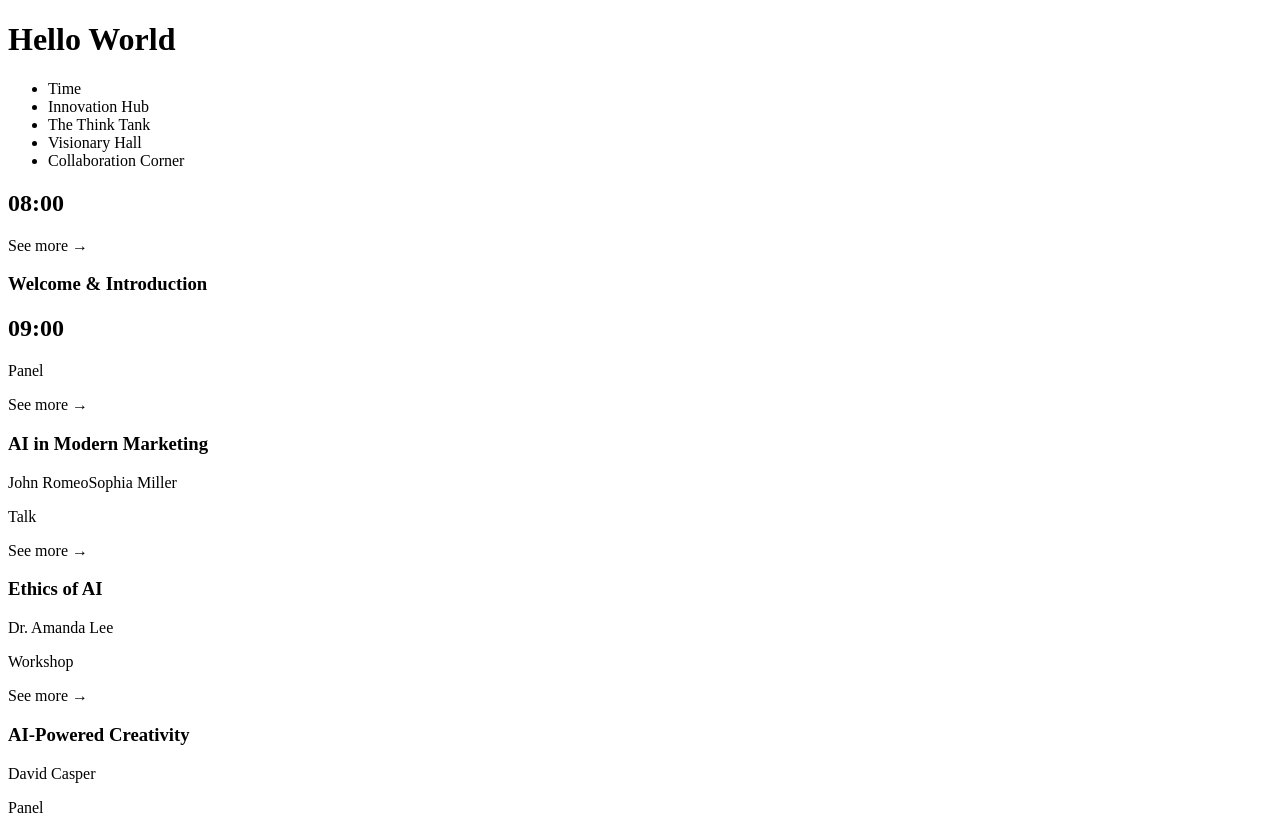
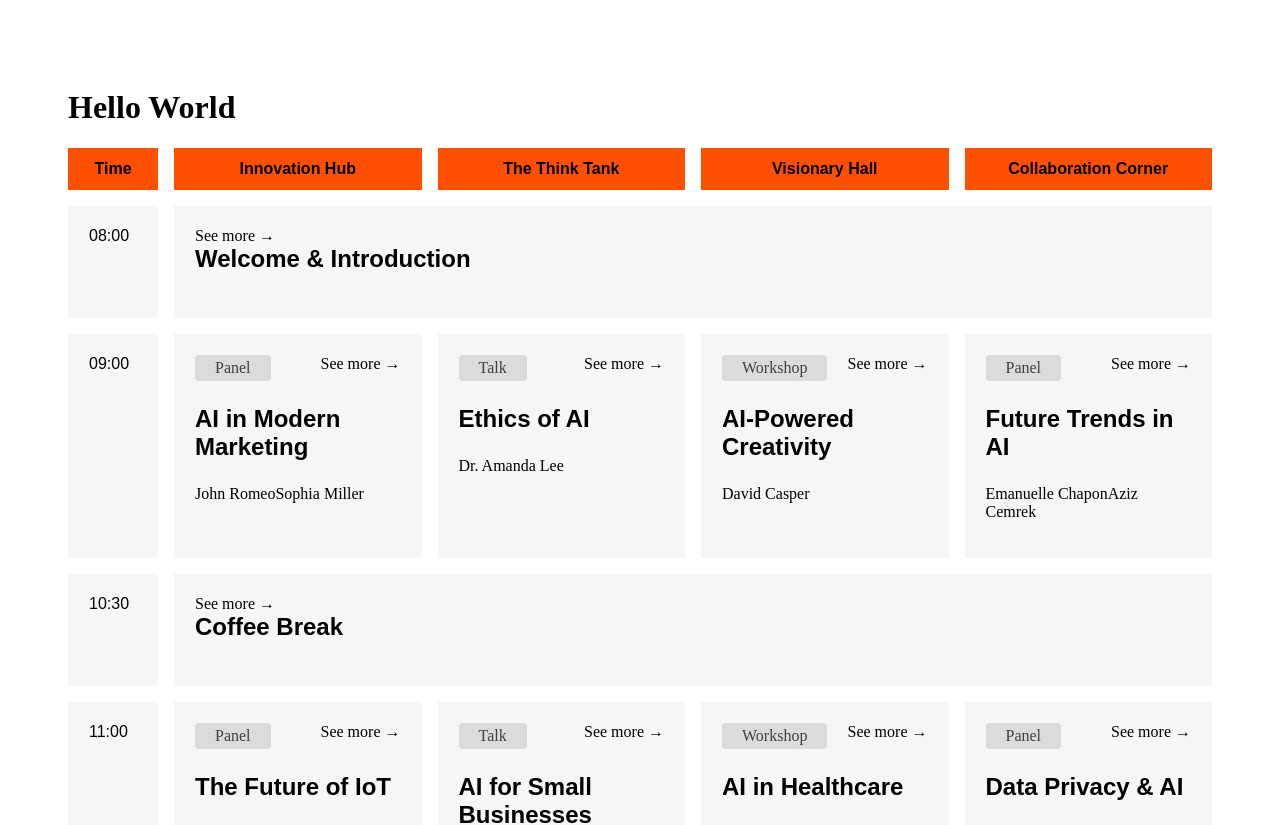
Before and after one commit to MatthiasKaesch/portfolio, a React (Vite) app in the folder event-table/: page / in a window 1280 px wide. Shown: the top 825 px of the page. Built offline with nearby package versions, Linux system fonts and the light colour scheme.

Commit message:
add basic styling

```diff
--- a/event-table/src/App.css
+++ b/event-table/src/App.css
@@ -0,0 +1,153 @@
+.wrapper {
+  @media (min-width: 1140px) {
+    padding: 3.75rem;
+  }
+}
+
+.maingrid,
+.maingrid_rooms {
+  display: grid;
+  gap: 1rem;
+  margin-top: 1rem;
+  border: 1px solid #dbdbdb;
+  border-radius: 8px;
+  box-shadow: 4px 4px 14px 0px #00000014;
+
+  @media (min-width: 1140px) {
+    grid-template-columns: 90px repeat(auto-fit, minmax(0, 1fr));
+    border: none;
+    box-shadow: none;
+  }
+}
+
+.maingrid {
+  margin-top: 3rem;
+  padding-bottom: 1rem;
+
+  @media (min-width: 1140px) {
+    margin-top: 1rem;
+    padding-bottom: 0rem;
+  }
+}
+
+.griditem {
+  padding: 0.75rem;
+}
+
+.list {
+  list-style: none;
+  padding-left: 0;
+
+  @media (max-width: 1140px) {
+    display: none;
+  }
+}
+
+.roomlist_item {
+  text-align: center;
+  font-family: CamptonBook, sans-serif;
+  font-weight: 700;
+  background-color: #ff5000;
+}
+
+.panel_wrapper {
+  @media (max-width: 1140px) {
+    padding: 0 1rem;
+  }
+}
+
+.timeslot,
+.panel_container {
+  background-color: #f6f6f6;
+  border: 1px solid #f6f6f6;
+  padding: 1.25rem;
+}
+
+.panel_container {
+  height: 100%;
+  box-sizing: border-box;
+}
+
+.panel_container[data-link]:not([data-link='']) {
+  cursor: pointer;
+}
+
+.panel_container__empty {
+  background: repeating-linear-gradient(
+    -45deg,
+    #ebebeb,
+    #ebebeb 10px,
+    #f6f6f6 10px,
+    #f6f6f6 20px
+  );
+  min-height: 8rem;
+
+  @media (max-width: 1140px) {
+    display: none;
+  }
+}
+
+.panel_container__empty .panel_roomInfo {
+  display: none;
+}
+
+.timeslot {
+  margin: 0;
+  font-size: 1rem;
+  font-family: Campton, sans-serif;
+  font-weight: 700;
+  white-space: nowrap;
+  background-color: #fe752e;
+
+  @media (min-width: 1140px) {
+    background-color: #f6f6f6;
+    font-weight: 400;
+  }
+}
+
+.panel_grid {
+  display: flex;
+  justify-content: space-between;
+}
+
+.panel_tag {
+  max-width: fit-content;
+  margin: 0 0 1.5rem;
+  padding: 4px 20px;
+  border-radius: 4px;
+  color: #404040;
+  background-color: #dbdbdb;
+}
+
+.panel_link {
+  margin: 0;
+  font-size: 1rem;
+}
+
+.panel_title {
+  margin: 0;
+  font-size: 1.5rem;
+  font-family: CamptonBook, sans-serif;
+  font-weight: 700;
+  text-transform: none;
+}
+
+.panel_speakers {
+  margin: 1.5rem 0 0;
+  margin-bottom: 1rem;
+}
+
+.panel_roomInfo {
+  margin: 0.5rem 0 0;
+  padding-top: 0.5rem;
+  color: #f45201;
+  border-top: 1px dotted black;
+
+  @media (min-width: 1140px) {
+    display: none;
+  }
+}
+
+.panel_roomInfo.hidden {
+  display: none;
+}
```
